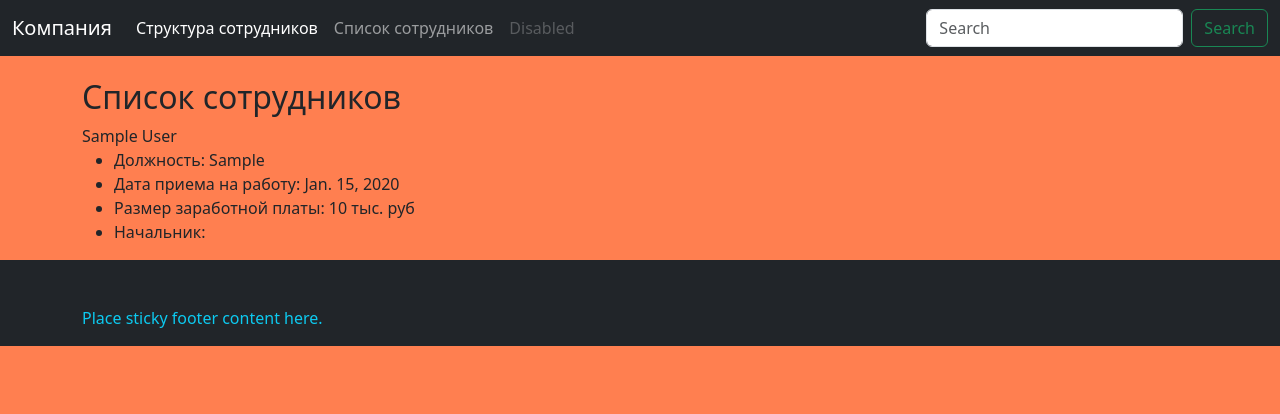
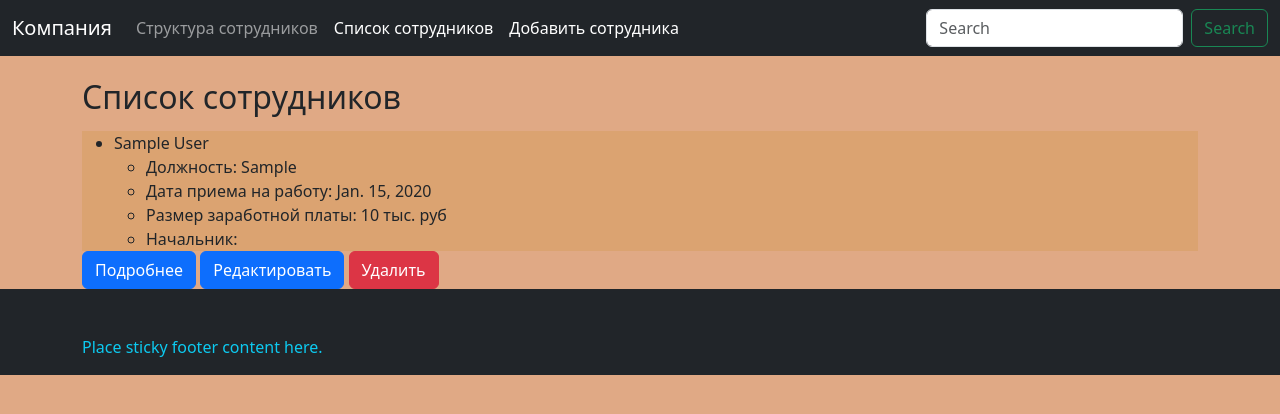
Before and after one commit to IvanSitnikov1/iline_group_test_task, a Django app: page /employee-list in a window 1280 px wide. Shown: the top 414 px of the page. Run offline with Django 4.2, Linux system fonts and the light colour scheme; tables that the repository leaves empty hold one stand-in row (Sample ...); some libraries are stand-ins or nearby versions.

Commit message:
подготовка файлов для реализации GRUD операций

```diff
--- a/test_task/main/static/main/css/main.css
+++ b/test_task/main/static/main/css/main.css
@@ -2,5 +2,9 @@
     padding-top: 30px;
 }
 body {
-    background-color: #FF7F50;
+    background-color: #bf4d007a;
 }
+ul.post {
+    background-color: #bb7f0026;
+    margin: 15px 0px 0px 0px;
+}
--- a/test_task/main/templates/main/base.html
+++ b/test_task/main/templates/main/base.html
@@ -35,13 +35,25 @@
       <div class="collapse navbar-collapse" id="navbarCollapse">
         <ul class="navbar-nav me-auto mb-2 mb-md-0">
           <li class="nav-item">
+            {% if tree %}
             <a class="nav-link active" aria-current="page" href="/">Структура сотрудников</a>
+            {% else %}
+            <a class="nav-link" aria-current="page" href="/">Структура сотрудников</a>
+            {% endif %}
           </li>
           <li class="nav-item">
-            <a class="nav-link" href="/employee-list">Список сотрудников</a>
+            {% if employees %}
+            <a class="nav-link active" href="employee-list">Список сотрудников</a>
+            {% else %}
+            <a class="nav-link" href="employee-list">Список сотрудников</a>
+            {% endif %}
           </li>
           <li class="nav-item">
-            <a class="nav-link disabled" aria-disabled="true">Disabled</a>
+            {% if employees %}
+            <a class="nav-link active" href="employee/create">Добавить сотрудника</a>
+            {% else %}
+            <a class="nav-link" href="employee/create">Добавить сотрудника</a>
+            {% endif %}
           </li>
         </ul>
         <form class="d-flex" role="search">
--- a/test_task/main/templates/main/employee_list.html
+++ b/test_task/main/templates/main/employee_list.html
@@ -2,6 +2,8 @@
 {% block content %}
 <h2 class="mt-5">Список сотрудников</h2>
 {% for employee in employees %}
+    <ul class="post">
+        <li>
         {{ employee.name }}
         <ul>
             <li>Должность: {{ employee.position }}</li>
@@ -9,6 +11,11 @@
             <li>Размер заработной платы: {{ employee.salary }} тыс. руб</li>
             <li>Начальник: {{ employee.parent.name }}</li>
         </ul>
+        </li>
+    </ul>
+    <button type="button" class="btn btn-primary">Подробнее</button>
+    <button type="button" class="btn btn-primary">Редактировать</button>
+    <button type="button" class="btn btn-danger">Удалить</button>
 {% endfor %}
 
 {% endblock %}
--- a/test_task/main/templates/main/employee_tree.html
+++ b/test_task/main/templates/main/employee_tree.html
@@ -3,7 +3,7 @@
 
 <h2 class="mt-5">Древовидная структура сотрудников</h2>
 
-<ul>
+<ul class="post">
     <li>{{ boss.name }} - {{ boss.position }}{{ tree|safe }}</li>
 </ul>
 
--- a/test_task/main/urls.py
+++ b/test_task/main/urls.py
@@ -6,4 +6,8 @@ from .views import *
 urlpatterns = [
     path('', employee_tree),
     path('employee-list', EmployeeList.as_view()),
+    path('employee/create', CreateEmployee.as_view()),
+    path('employee/read/<int:id>', ShowEmployee.as_view()),
+    path('employee/update/<int:id>', UpdateEmployee.as_view()),
+    path('employee/delete/<int:id>', DeleteEmployee.as_view()),
 ]
--- a/test_task/main/views.py
+++ b/test_task/main/views.py
@@ -1,13 +1,32 @@
 from django.shortcuts import render
-from django.views.generic import ListView
+from django.views.generic import ListView, CreateView, DetailView, UpdateView, DeleteView
 
 from .models import *
+
+
+class CreateEmployee(CreateView):
+    pass
+
+
+class ShowEmployee(DetailView):
+    pass
+
+
+class UpdateEmployee(UpdateView):
+    pass
+
+
+class DeleteEmployee(DeleteView):
+    pass
 
 
 class EmployeeList(ListView):
     model = Employee
     template_name = 'main/employee_list.html'
     context_object_name = 'employees'
+
+    def get_queryset(self):
+        return Employee.objects.all()[:10]
 
 
 def employee_tree(request):
@@ -34,7 +53,7 @@ def employee_tree(request):
             employee_dict[i.parent_id].append(i)
         else:
             employee_dict[i.parent_id] = [i]
-    tree = build_tree(employee_dict, 1, 3)
+    tree = build_tree(employee_dict, 1, 4)
     boss = Employee.objects.get(parent_id__isnull=True)
     context = {'boss': boss, 'tree': tree}
     return render(request, 'main/employee_tree.html', context)
```
Also changed, not shown: test_task/main/templates/main/create_employee.html (added), test_task/main/templates/main/show_employee.html (added), test_task/main/templates/main/update_employee.html (added). Lines whose indentation alone changed are shown as unchanged.
